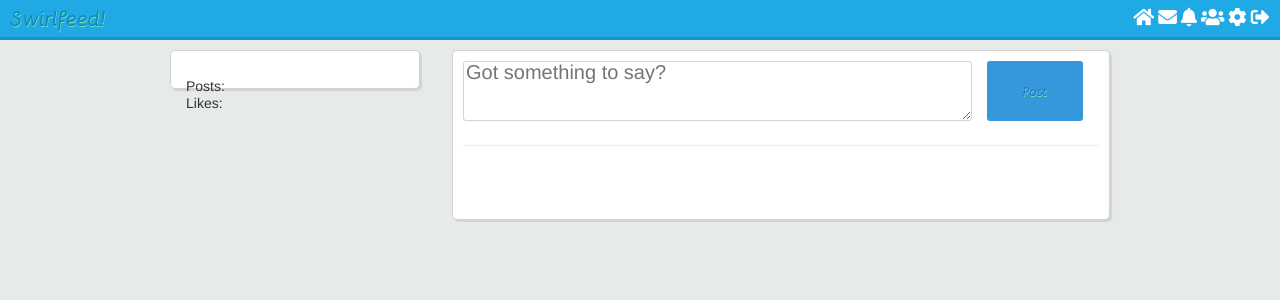
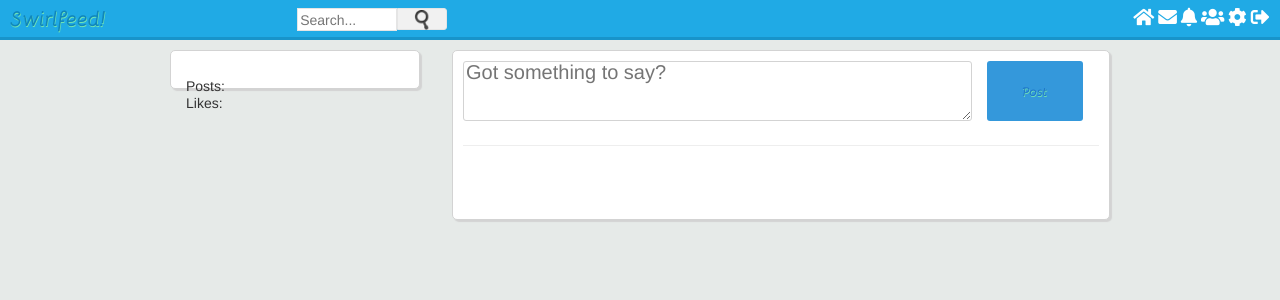
Before and after one commit to yasuhitotanaka/tipical_sns_clone, a PHP site: page / in a window 1280 px wide. Shown: the top 300 px of the page. Run offline with PHP 8.4, Linux system fonts and the light colour scheme; the visitor is signed in with stand-in values (Sample User, id 1); data that the repository does not hold is empty; some libraries are stand-ins or nearby versions.

Commit message:
WIP adding search function

```diff
--- a/assets/css/style.css
+++ b/assets/css/style.css
@@ -504,3 +504,73 @@ textarea:focus {
   font-size: 85%;
   margin: 0;
 }
+
+.search {
+  margin: 8px 0 0 15%;
+}
+
+.search #search_text_input {
+  border: thin solid #e5e5e5;
+  float: left;
+  height: 23px;
+  outline: 0;
+  width: 100px;
+  border-top-right-radius: 0;
+  border-bottom-right-radius: 0;
+}
+
+.button_holder {
+  background-color: #f1f1f1;
+  border: thin solid #e5e5e5;
+  cursor: pointer;
+  float: left;
+  height: 22px;
+  text-align: center;
+  width: 50px;
+  border-top-right-radius: 3px;
+  border-bottom-right-radius: 3px;
+}
+
+.button_holder img {
+  margin-top: 1px;
+  width: 20px;
+}
+
+.search_results {
+  background-color: #fff;
+  border: 1px solid #dadada;
+  border-bottom: none;
+  border-top: none;
+  margin-top: 25px;
+}
+
+.search_results_footer {
+  padding: 5px 4px 0 4px;
+  height: 30px;
+  border: 1px solid #dadada;
+  border-top: none;
+  background-color: #20aae5;
+  text-align: center;
+}
+
+.search_results_footer a {
+  color: #fff;
+}
+
+.search_result {
+  padding: 10px;
+  height: 100px;
+}
+
+.search_page_friend_buttons {
+  float: right;
+}
+
+.result_profile_picture {
+  float: left;
+  margin-right: 10px;
+}
+
+.search_hr {
+  margin-bottom: 0px;
+}
--- a/assets/js/script.js
+++ b/assets/js/script.js
@@ -1,4 +1,16 @@
 $(document).ready(function(){
+
+  // extend search bar when focusing
+  $('#search_text_input').focus(function(){
+    if(window.matchMedia("(min-width: 800px)").matches) {
+      $(this).animate({width: '250px'}, 500);
+    }
+  });
+
+  $('.button_holder').on('click', function(){
+    document.search_form.submit();
+  });
+
   $('#submit_profile_post').on('click', function(){
     $.ajax({
       type: "POST",
@@ -14,6 +26,23 @@ $(document).ready(function(){
     });
   });
 });
+
+$(document).click(function(e){
+  if(e.target.class != "search_results" && e.target.id != "search_text_input") {
+    $(".search_results").html("");
+    $('.search_results_footer').html("");
+    $('.search_results_footer').toggleClass("search_results_footer_empty");
+    $('.search_results_footer').toggleClass("search_results_footer");
+  }
+
+  if(e.target.class != "dropdown_data_window") {
+    $(".dropdown_data_window").html("");
+    $(".dropdown_data_window").css({"padding": "0px", "height": "0px"});
+  }
+
+
+});
+
 
 function getUsers(value, user) {
   $.post("includes/handlers/ajax/friend_search.php",
@@ -52,3 +81,23 @@ function getDropdownData(user, type) {
     $(".dropdown_data_window").css({"height": "0px"});
   }
 }
+
+function getLiveSearchUsers(value, user) {
+  $.post("includes/handlers/ajax/search.php",
+    {query:value, userLoggedIn: user}, function(data) {
+      if($(".search_results_footer_empty")[0]) {
+        $(".search_results_footer_empty").toggleClass("search_results_footer");
+        $(".search_results_footer_empty").toggleClass("search_results_footer_empty");
+      }
+
+      $('.search_results').html(data);
+      $('.search_results_footer').html("<a href='search.php?q='" + value + "'>See all results</a>");
+
+      if(data = "") {
+        $('.search_results_footer').html("");
+        $('.search_results_footer').toggleClass("search_results_footer_empty");
+        $('.search_results_footer').toggleClass("search_results_footer");
+
+      }
+    });
+}
--- a/includes/header.php
+++ b/includes/header.php
@@ -7,8 +7,8 @@
 
   if(isset($_SESSION['username'])){
     $userLoggedIn = $_SESSION['username'];
-    $user_details_query = mysqli_query($connection, "SELECT last_name, first_name, profile_picture, number_posts, number_likes FROM users WHERE username='$userLoggedIn'");
-    $row = mysqli_fetch_array($user_details_query);
+    $user_details_query = mysqli_query($connection, "SELECT * FROM users WHERE username='$userLoggedIn'");
+    $user = mysqli_fetch_array($user_details_query);
   } else {
     header("Location: register.php");
   }
@@ -39,6 +39,23 @@
       <div class="logo">
         <a href="index.php">Swirlfeed!</a>
       </div>
+
+      <div class="search">
+        <form action="search.php" method="GET" name="search_form">
+          <input type="text" onkeyup="getLiveSearchUsers(this.value, '<?php echo $userLoggedIn; ?>')"
+           name="q" placeholder="Search..." autocomplete="off" id="search_text_input">
+           <div class="button_holder">
+            <img src="assets\images\icons\magnifying_glass.png" alt="">
+           </div>
+        </form>
+
+        <div class="search_results">
+
+        </div>
+        <div class="search_results_footer_empty">
+
+        </div>
+      </div>
       <nav>
         <?php
           $messages = new Message($connection, $userLoggedIn);
@@ -51,7 +68,7 @@
           $num_requests = $user_object->get_number_of_friend_requests();
          ?>
         <a href="<?php echo $userLoggedIn; ?>">
-          <?php echo $row['first_name']; ?>
+          <?php echo $user['first_name']; ?>
         </a>
         <a href="index.php">
           <i class="fa fa-home fa-lg"></i>
```
Also changed, not shown: includes/handlers/ajax/search.php (added, +55 -0 lines), search.php (added, +104 -0 lines), assets/images/icons/magnifying_glass.png (added).
